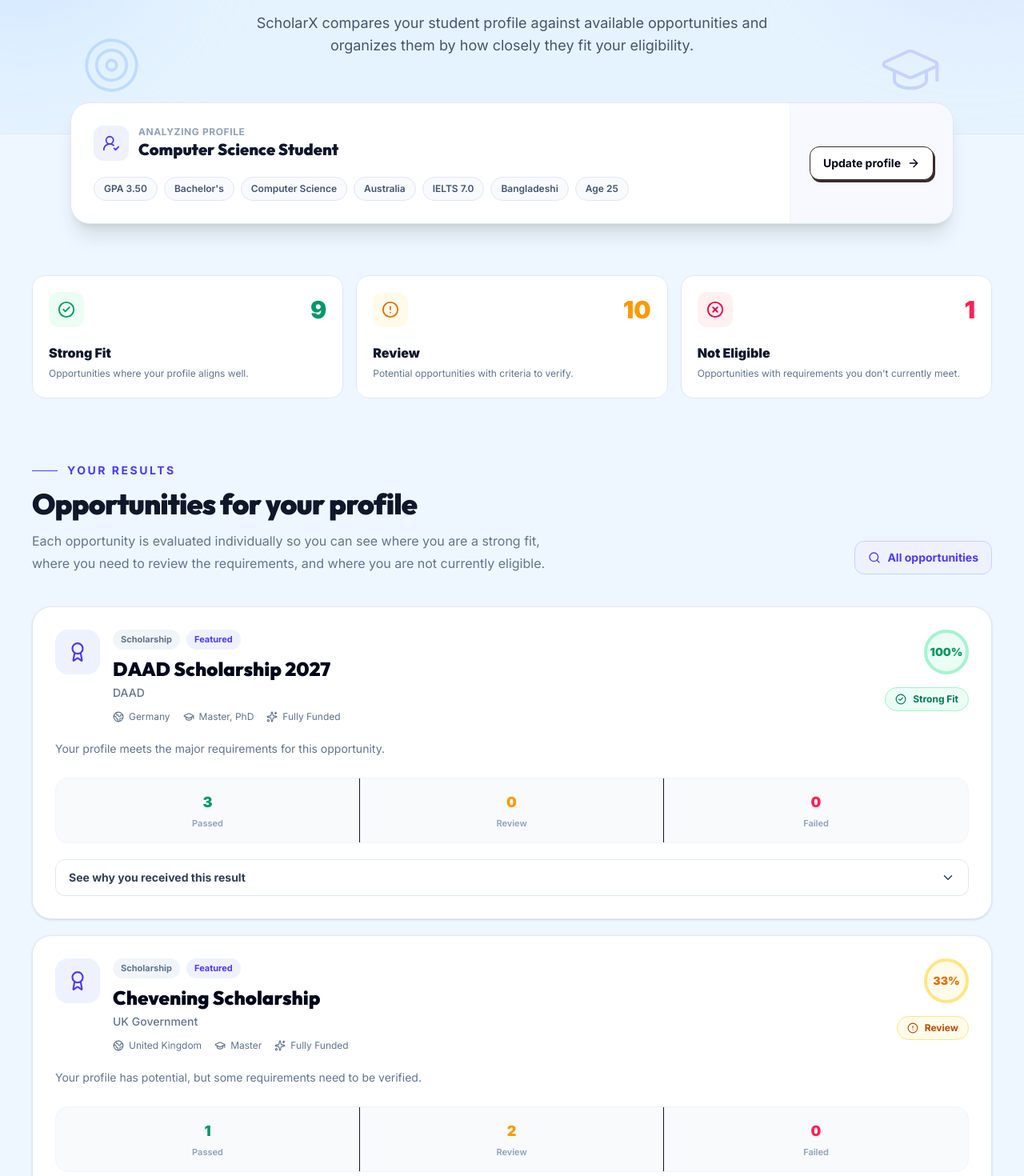
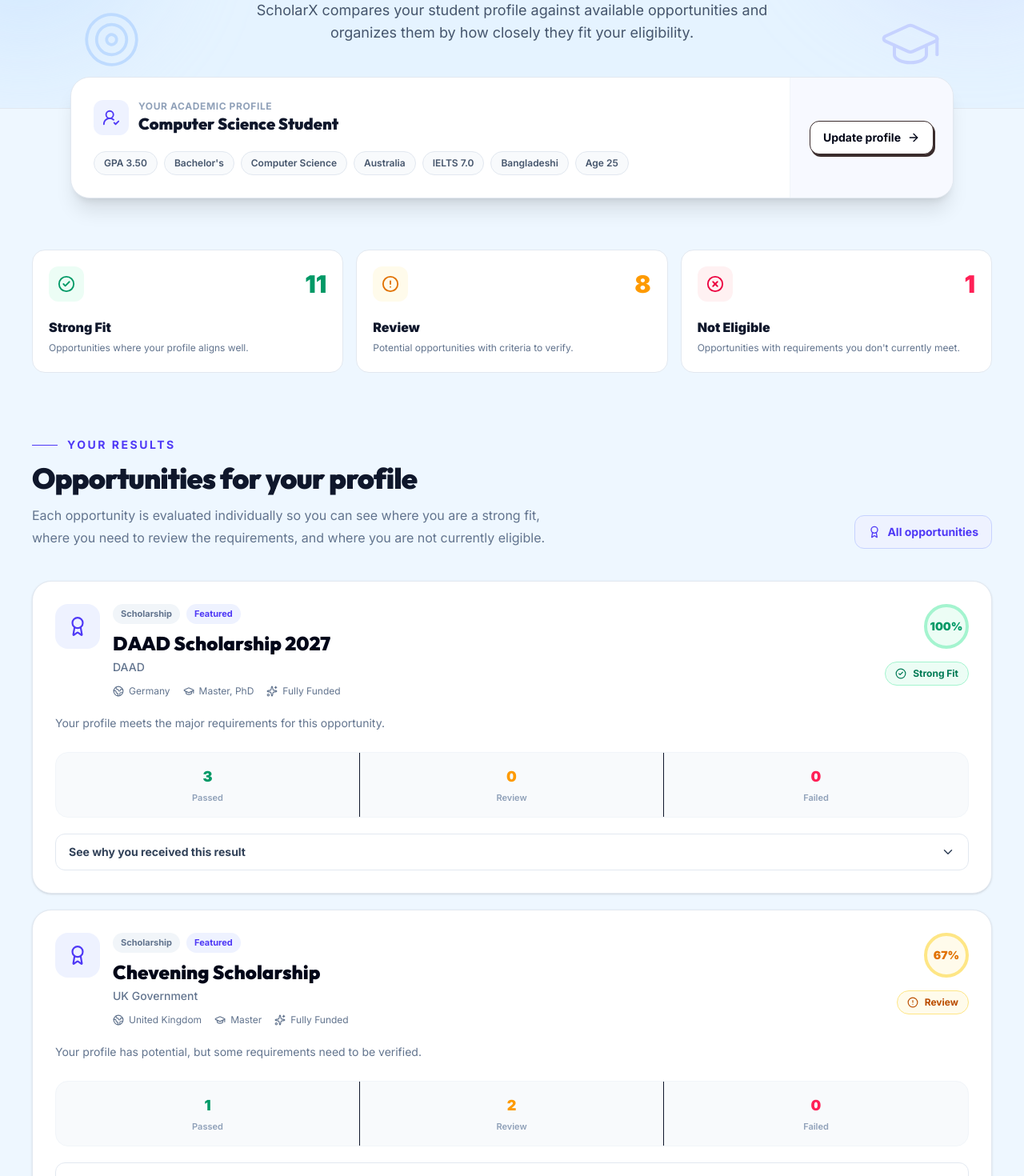
Before and after one commit to ANONTO96/ScholarX--Explainable-AI-based-Scholarship-Guidance-and-Eligibility-Analysis-System, a React (Vite) app in the folder frontend/: page /eligibility-analysis in a window 1280 px wide. Shown: the part 360-1830 px from the top of the page at 80% size. Built offline with nearby package versions, Linux system fonts and the light colour scheme.

Commit message:
opt: opportunity evaluation and score logic fixed and ui through pricing, eligibility analysis page gets modified

```diff
--- a/frontend/src/components/CTASection.jsx
+++ b/frontend/src/components/CTASection.jsx
@@ -20,7 +20,7 @@
               Start
             </NavLink>
 
-            <NavLink to="/learn" className="px-3 py-1 sm:px-4 sm:py-2 rounded-xl bg-white border border-[#3A2C2C] shadow-[2px_3px_0px_0px_#3A2C2C] font-medium hover:translate-y-0.5 hover:shadow-[1px_2px_0px_0px_#3A2C2C] transition-all inline-flex items-center gap-2">
+            <NavLink to="/learn-more-about-scholarship-search" className="px-3 py-1 sm:px-4 sm:py-2 rounded-xl bg-white border border-[#3A2C2C] shadow-[2px_3px_0px_0px_#3A2C2C] font-medium hover:translate-y-0.5 hover:shadow-[1px_2px_0px_0px_#3A2C2C] transition-all inline-flex items-center gap-2">
               Learn More
               <ArrowRight size={16} />
             </NavLink>
--- a/frontend/src/components/LearnMoreAboutEligibilityAnalysis.jsx
+++ b/frontend/src/components/LearnMoreAboutEligibilityAnalysis.jsx
@@ -217,7 +217,7 @@
                     <GraduationCap size={80} strokeWidth={1.2} />
                 </div>
 
-                <div className="relative z-10 mx-auto max-w-7xl px-6 py-20 sm:px-8 lg:px-10 lg:py-28">
+                <div className="relative z-10 mx-auto max-w-7xl px-6 py-20 sm:px-8 lg:px-10">
                     <div className="mx-auto max-w-4xl text-center">
                         {/* Badge */}
                         <div className="mb-7 inline-flex items-center gap-2 rounded-full border border-blue-200 bg-blue-100 px-5 py-2 text-sm font-semibold text-sky-600 shadow-sm">
--- a/frontend/src/components/LearnMoreAboutScholarshipSearch.jsx
+++ b/frontend/src/components/LearnMoreAboutScholarshipSearch.jsx
@@ -156,7 +156,7 @@
                     <GraduationCap size={80} strokeWidth={1.2} />
                 </div>
 
-                <div className="relative z-10 mx-auto max-w-7xl px-6 py-20 sm:px-8 lg:px-10 lg:py-28">
+                <div className="relative z-10 mx-auto max-w-7xl px-6 py-20 sm:px-8 lg:px-10">
                     <div className="mx-auto max-w-4xl text-center">
                         {/* Badge */}
                         <div className="mb-7 inline-flex items-center gap-2 rounded-full border border-blue-200 bg-blue-100 px-5 py-2 text-sm font-semibold text-sky-600 shadow-sm backdrop-blur-3xl">
--- a/frontend/src/pages/EligibilitiyAnalysis.jsx
+++ b/frontend/src/pages/EligibilitiyAnalysis.jsx
@@ -7,7 +7,6 @@
     CircleAlert,
     GraduationCap,
     Globe2,
-    Search,
     Sparkles,
     Target,
     UserRoundCheck,
@@ -124,6 +123,78 @@
             type: "pass",
             label: "Commonwealth nationality",
             detail: "Bangladesh",
+            weight: 3,
+        };
+    }
+
+    /* ----------------------------------------------------- */
+    /* ACHIEVEMENTS                                  */
+    /* ----------------------------------------------------- */
+
+    if (
+        req.includes("achievement") ||
+        req.includes("extracurricular")
+    ) {
+        const hasAchievements =
+            studentProfile.achievements &&
+            studentProfile.achievements.length > 0;
+
+        return {
+            type: hasAchievements ? "pass" : "review",
+
+            label: "Achievements / extracurricular profile",
+
+            detail: hasAchievements
+                ? `${studentProfile.achievements.length} achievement(s) listed`
+                : "No achievements currently listed",
+
+            weight: 2,
+        };
+    }
+
+    /* ----------------------------------------------------- */
+    /* RESEARCH EXPERIENCE                                  */
+    /* ----------------------------------------------------- */
+
+    if (
+        req.includes("research experience") ||
+        req.includes("research background")
+    ) {
+        return {
+            type: studentProfile.researchExperience
+                ? "pass"
+                : "review",
+
+            label: "Research experience",
+
+            detail: studentProfile.researchExperience
+                ? "Research experience listed in profile"
+                : "No research experience currently listed",
+
+            weight: 3,
+        };
+    }
+
+    /* ----------------------------------------------------- */
+    /* STUDY DESTINATION                                  */
+    /* ----------------------------------------------------- */
+
+    if (
+        req.includes("study in australia") ||
+        req.includes("australia")
+    ) {
+        const matched =
+            normalize(studentProfile.studyDestination) === "australia";
+
+        return {
+            type: matched ? "pass" : "review",
+
+            label: "Study destination",
+
+            detail: matched
+                ? `Student plans to study in ${studentProfile.studyDestination}`
+                : `Student plans to study in ${studentProfile.studyDestination}`,
+
             weight: 3,
         };
     }
@@ -505,71 +576,109 @@
 function analyzeOpportunity(opportunity) {
     const requirements = opportunity.eligibility || [];
 
+    /* ----------------------------------------------------- */
+    /* EVALUATE REQUIREMENTS                                 */
+    /* ----------------------------------------------------- */
+
     const results = requirements.map((requirement) => ({
         requirement,
         ...evaluateRequirement(requirement, opportunity),
     }));
+
+    /* ----------------------------------------------------- */
+    /* GROUP RESULTS                                         */
+    /* ----------------------------------------------------- */
+
+    const passedRequirements = results.filter(
+        (item) => item.type === "pass"
+    );
+
+    const reviewRequirements = results.filter(
+        (item) => item.type === "review"
+    );
+
+    const failedRequirements = results.filter(
+        (item) => item.type === "fail"
+    );
+
+    /* ----------------------------------------------------- */
+    /* WEIGHTED SCORE                                        */
+    /*
+     * Passed  = 100% of requirement weight
+     * Review  = 50% of requirement weight
+     * Failed  = 0%
+     */
+    /* ----------------------------------------------------- */
 
     const totalWeight = results.reduce(
         (sum, item) => sum + item.weight,
         0
     );
 
-    const passedWeight = results
-        .filter((item) => item.type === "pass")
-        .reduce((sum, item) => sum + item.weight, 0);
-
-    const failedRequirements = results.filter(
-        (item) => item.type === "fail"
+    const passedWeight = passedRequirements.reduce(
+        (sum, item) => sum + item.weight,
+        0
     );
 
-    const reviewRequirements = results.filter(
-        (item) => item.type === "review"
+    const reviewWeight = reviewRequirements.reduce(
+        (sum, item) => sum + item.weight,
+        0
     );
 
     const score =
-        totalWeight === 0
-            ? 100
-            : Math.round((passedWeight / totalWeight) * 100);
+        totalWeight > 0
+            ? Math.round(
+                  ((passedWeight + reviewWeight * 0.5) /
+                      totalWeight) *
+                      100
+              )
+            : 0;
 
+    /* ----------------------------------------------------- */
+    /* STATUS LOGIC                                          */
     /*
-        Classification:
+     * Any failed requirement = Not Eligible
+     *
+     * 75–100% = Strong Fit
+     * 40–74%  = Review
+     * Below 40% = Not Eligible
+     */
+    /* ----------------------------------------------------- */
 
-        Strong Fit:
-        - No failed requirements
-        - Most requirements passed
-        - Score >= 75
-
-        Review:
-        - No hard failure OR limited uncertainty
-        - Some requirements need verification
-
-        Not Eligible:
-        - At least one hard requirement clearly failed
-    */
-
-    let status = "review";
+    let status;
 
     if (failedRequirements.length > 0) {
         status = "not-eligible";
-    } else if (
-        score >= 75 &&
-        reviewRequirements.length === 0
-    ) {
+    } else if (score >= 75) {
         status = "strong";
+    } else if (score >= 40) {
+        status = "review";
+    } else {
+        status = "not-eligible";
     }
+
+    /* ----------------------------------------------------- */
+    /* RETURN ANALYSIS                                       */
+    /* ----------------------------------------------------- */
 
     return {
         ...opportunity,
+
         analysis: {
             score,
             status,
+
             requirements: results,
-            passedCount: results.filter(
-                (item) => item.type === "pass"
-            ).length,
+
+            passedRequirements,
+            reviewRequirements,
+            failedRequirements,
+
+            passedCount: passedRequirements.length,
             reviewCount: reviewRequirements.length,
             failedCount: failedRequirements.length,
+
+            totalRequirements: results.length,
         },
     };
 }
@@ -628,11 +737,11 @@
     return (
         <div className="overflow-hidden rounded-3xl border border-slate-200 bg-white shadow-sm transition-all hover:border-indigo-200 hover:shadow-xl">
             {/* Main card */}
-            <div className="p-6 sm:p-7">
+            <div className="p-6 sm:p-7 group">
                 <div className="flex flex-col gap-5 lg:flex-row lg:items-start lg:justify-between">
                     {/* Opportunity info */}
                     <div className="flex gap-4">
-                        <div className="flex h-14 w-14 shrink-0 items-center justify-center rounded-2xl bg-indigo-50 text-indigo-600">
+                        <div className="flex h-14 w-14 shrink-0 items-center justify-center rounded-2xl bg-indigo-50 text-indigo-600 group-hover:text-white group-hover:bg-indigo-600">
                             <Award size={26} />
                         </div>
 
@@ -748,8 +857,7 @@
 
                     <ChevronDown
                         size={18}
-                        className={`transition-transform ${
-                            open ? "rotate-180" : ""
+                        className={`transition-transform ${open ? "rotate-180" : ""
                             }`}
                     />
                 </button>
@@ -784,8 +892,7 @@
                                     >
                                         <div className="flex gap-3">
                                             <div
-                                                className={`mt-0.5 flex h-8 w-8 shrink-0 items-center justify-center rounded-lg ${
-                                                    passed
+                                                className={`mt-0.5 flex h-8 w-8 shrink-0 items-center justify-center rounded-lg ${passed
                                                     ? "bg-emerald-50 text-emerald-600"
                                                     : failed
                                                         ? "bg-rose-50 text-rose-600"
@@ -812,8 +919,7 @@
                                                     </p>
 
                                                     <span
-                                                        className={`rounded-full px-2 py-0.5 text-[10px] font-bold ${
-                                                            passed
+                                                        className={`rounded-full px-2 py-0.5 text-[10px] font-bold ${passed
                                                             ? "bg-emerald-50 text-emerald-600"
                                                             : failed
                                                                 ? "bg-rose-50 text-rose-600"
@@ -942,7 +1048,7 @@
                     />
                 </div>
 
-                <div className="relative z-10 mx-auto max-w-7xl px-6 py-16 sm:px-8 lg:px-10 lg:py-24">
+                <div className="relative z-10 mx-auto max-w-7xl px-6 py-20 sm:px-8 lg:px-10">
                     <div className="mx-auto max-w-4xl text-center">
                         <div className="mb-7 inline-flex items-center gap-2 rounded-full border border-blue-200 bg-blue-100 px-5 py-2 text-sm font-semibold text-sky-600 shadow-sm">
                             <Target size={16} />
@@ -973,15 +1079,15 @@
             <section className="relative z-20 mx-auto -mt-10 max-w-6xl px-6">
                 <div className="overflow-hidden rounded-3xl border border-slate-200 bg-white shadow-xl">
                     <div className="grid lg:grid-cols-[1fr_auto]">
-                        <div className="p-6 sm:p-7">
+                        <div className="p-6 sm:p-7 group">
                             <div className="flex items-center gap-3">
-                                <div className="flex h-11 w-11 items-center justify-center rounded-xl bg-indigo-50 text-indigo-600">
+                                <div className="flex h-11 w-11 items-center justify-center rounded-xl bg-indigo-50 text-indigo-600 group-hover:text-white group-hover:bg-indigo-600">
                                     <UserRoundCheck size={22} />
                                 </div>
 
                                 <div>
                                     <p className="text-xs font-bold uppercase tracking-wider text-slate-400">
-                                        Analyzing profile
+                                        Your Academic profile
                                     </p>
 
                                     <h2 className="text-xl font-black">
@@ -1002,7 +1108,7 @@
                                 ].map((item) => (
                                     <span
                                         key={item}
-                                        className="rounded-full border border-slate-200 bg-slate-50 px-3 py-1.5 text-xs font-semibold text-slate-600"
+                                        className="rounded-full border border-slate-200 bg-slate-50 px-3 py-1.5 text-xs font-semibold text-slate-600 hover:-translate-y-1 hover:shadow-lg hover:border-slate-300 transition-all"
                                     >
                                         {item}
                                     </span>
@@ -1033,8 +1139,7 @@
                     {/* Strong */}
                     <button
                         onClick={() => setActiveFilter("strong")}
-                        className={`rounded-2xl border p-5 text-left transition-all ${
-                            activeFilter === "strong"
+                        className={`rounded-2xl border p-5 text-left transition-all ${activeFilter === "strong"
                             ? "border-emerald-300 bg-emerald-50 shadow-lg"
                             : "border-slate-200 bg-white hover:border-emerald-200 hover:shadow-lg"
                             }`}
@@ -1061,8 +1166,7 @@
                     {/* Review */}
                     <button
                         onClick={() => setActiveFilter("review")}
-                        className={`rounded-2xl border p-5 text-left transition-all ${
-                            activeFilter === "review"
+                        className={`rounded-2xl border p-5 text-left transition-all ${activeFilter === "review"
                             ? "border-amber-300 bg-amber-50 shadow-lg"
                             : "border-slate-200 bg-white hover:border-amber-200 hover:shadow-lg"
                             }`}
@@ -1091,8 +1195,7 @@
                         onClick={() =>
                             setActiveFilter("not-eligible")
                         }
-                        className={`rounded-2xl border p-5 text-left transition-all ${
-                            activeFilter === "not-eligible"
+                        className={`rounded-2xl border p-5 text-left transition-all ${activeFilter === "not-eligible"
                             ? "border-rose-300 bg-rose-50 shadow-lg"
                             : "border-slate-200 bg-white hover:border-rose-200 hover:shadow-lg"
                             }`}
@@ -1147,13 +1250,12 @@
 
                     <button
                         onClick={() => setActiveFilter("all")}
-                        className={`inline-flex w-fit items-center gap-2 rounded-xl border px-4 py-2.5 text-sm font-bold transition ${
-                            activeFilter === "all"
+                        className={`inline-flex w-fit items-center gap-2 rounded-xl border px-4 py-2.5 text-sm font-bold transition ${activeFilter === "all"
                             ? "border-indigo-200 bg-indigo-50 text-indigo-600"
                             : "border-slate-200 bg-white text-slate-600 hover:border-indigo-200"
                             }`}
                     >
-                        <Search size={16} />
+                        <Award size={16} />
                         All opportunities
                     </button>
                 </div>
```
Also changed, not shown: frontend/src/pages/Pricing.jsx (+7 -5 lines). Lines whose indentation alone changed are shown as unchanged.
